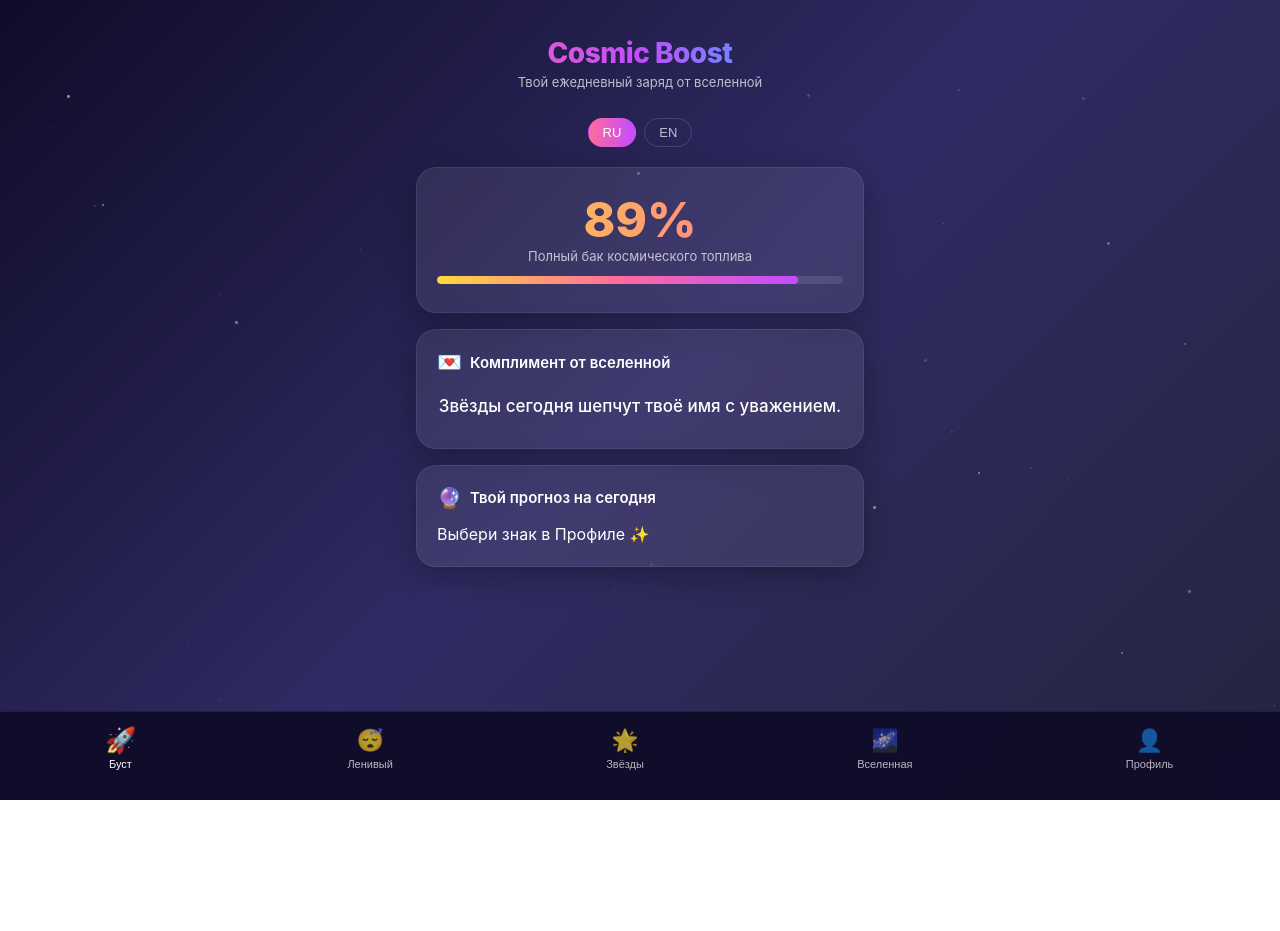
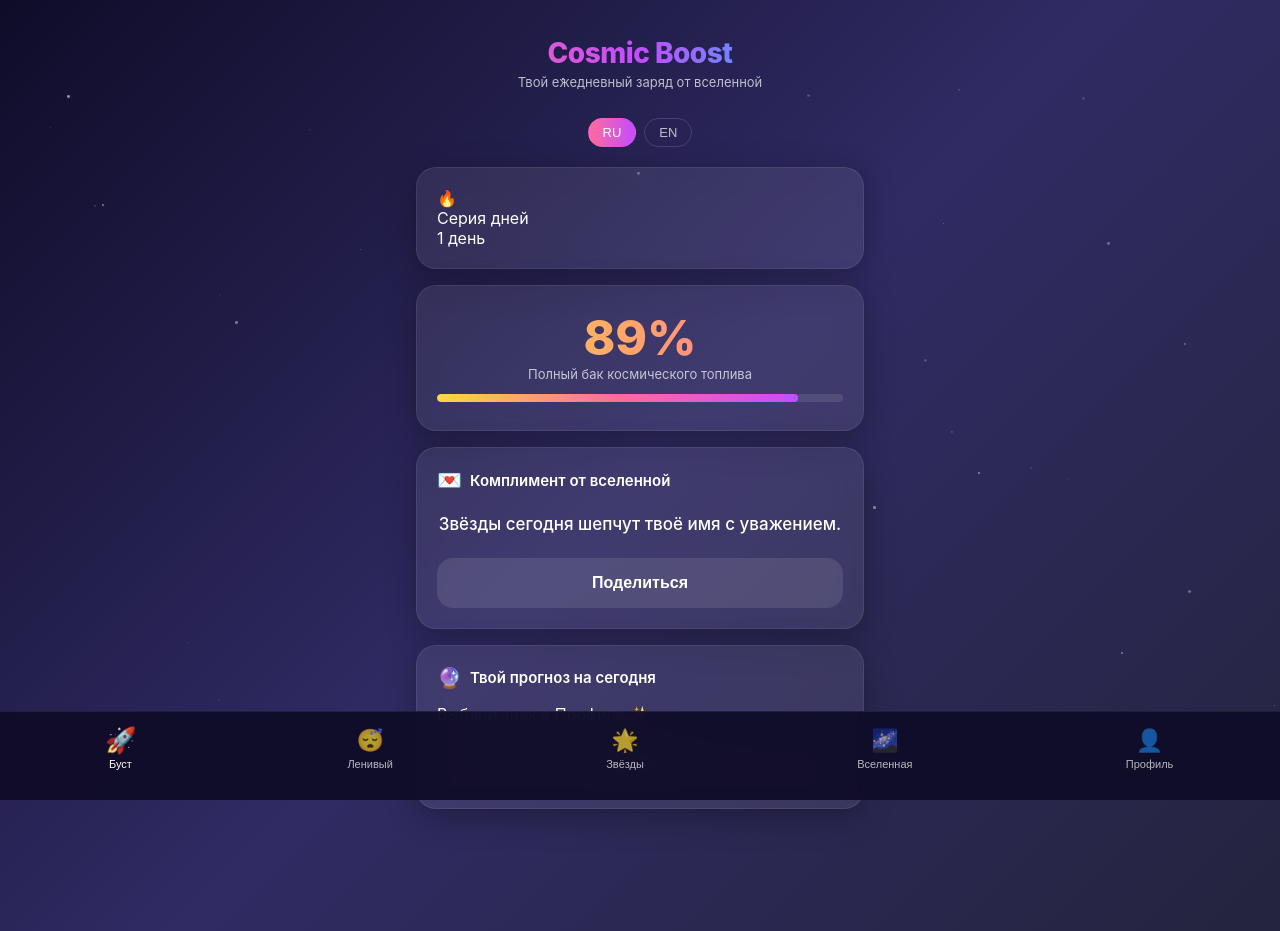
Before and after one commit to collins230791-ai/cosmic-boost, a plain HTML site: page index.html in a window 1280 px wide. Before the commit the page ends 800 px from the top, so only its background shows below. Drawn offline with Linux system fonts and the light colour scheme; no server answers.

Commit message:
Update index.html

```diff
--- a/index.html
+++ b/index.html
@@ -9,7 +9,6 @@
 </head>
 <body>
   <div class="stars" id="stars"></div>
-
   <div class="app">
     <div class="header">
       <div class="logo">Cosmic Boost</div>
@@ -23,6 +22,16 @@
 
     <!-- BOOST -->
     <div class="screen active" id="screen-boost">
+      <div class="card streak-card">
+        <div class="streak-row">
+          <span class="streak-fire">🔥</span>
+          <div>
+            <div class="streak-label" id="title-streak">Серия дней</div>
+            <div class="streak-value" id="streak-value">1 день</div>
+          </div>
+        </div>
+      </div>
+
       <div class="card">
         <div class="energy-box">
           <div class="energy-value" id="energy-value">—</div>
@@ -34,11 +43,13 @@
       <div class="card">
         <div class="card-title"><span class="emoji">💌</span> <span id="title-compliment">Комплимент от вселенной</span></div>
         <div class="compliment-text" id="compliment-text">Загрузка...</div>
+        <button class="btn btn-secondary mt-12" onclick="shareResult(document.getElementById('compliment-text').textContent)" id="btn-share-comp">Поделиться</button>
       </div>
 
       <div class="card">
         <div class="card-title"><span class="emoji">🔮</span> <span id="title-horoscope">Твой прогноз на сегодня</span></div>
         <div class="horoscope-text" id="horoscope-text">Выбери знак в Профиле ✨</div>
+        <button class="btn btn-secondary mt-12" onclick="shareResult(document.getElementById('horoscope-text').textContent)">Поделиться</button>
       </div>
     </div>
 
@@ -48,6 +59,7 @@
         <div class="card-title"><span class="emoji">😴</span> <span id="title-lazy">Гороскоп для ленивых</span></div>
         <div class="lazy-text" id="lazy-text">Нажми кнопку</div>
         <button class="btn btn-primary mt-16" id="btn-lazy" onclick="getLazy()">Получить разрешение</button>
+        <button class="btn btn-secondary mt-10 hidden" id="lazy-share" onclick="shareResult(document.getElementById('lazy-text').textContent)">Поделиться</button>
       </div>
     </div>
 
@@ -60,7 +72,7 @@
       </div>
     </div>
 
-    <!-- UNIVERSE (AI) -->
+    <!-- UNIVERSE -->
     <div class="screen" id="screen-universe">
       <div class="card">
         <div class="card-title"><span class="emoji">🌌</span> <span id="title-universe">Спросить вселенную</span></div>
@@ -93,26 +105,17 @@
           <div class="card-text" id="card-text"></div>
         </div>
         <button class="btn btn-primary mt-16" id="btn-card" onclick="drawCard()">Открыть карту</button>
+        <button class="btn btn-secondary mt-10 hidden" id="card-share" onclick="shareResult(document.getElementById('card-title').textContent + ' — ' + document.getElementById('card-text').textContent)">Поделиться</button>
       </div>
     </div>
   </div>
 
   <nav class="bottom-nav">
-    <button class="nav-item active" data-screen="boost" onclick="showScreen('boost')">
-      <span class="nav-icon">🚀</span><span id="nav-boost">Буст</span>
-    </button>
-    <button class="nav-item" data-screen="lazy" onclick="showScreen('lazy')">
-      <span class="nav-icon">😴</span><span id="nav-lazy">Ленивый</span>
-    </button>
-    <button class="nav-item" data-screen="stars" onclick="showScreen('stars')">
-      <span class="nav-icon">🌟</span><span id="nav-stars">Звёзды</span>
-    </button>
-    <button class="nav-item" data-screen="universe" onclick="showScreen('universe')">
-      <span class="nav-icon">🌌</span><span id="nav-universe">Вселенная</span>
-    </button>
-    <button class="nav-item" data-screen="profile" onclick="showScreen('profile')">
-      <span class="nav-icon">👤</span><span id="nav-profile">Профиль</span>
-    </button>
+    <button class="nav-item active" data-screen="boost" onclick="showScreen('boost')"><span class="nav-icon">🚀</span><span id="nav-boost">Буст</span></button>
+    <button class="nav-item" data-screen="lazy" onclick="showScreen('lazy')"><span class="nav-icon">😴</span><span id="nav-lazy">Ленивый</span></button>
+    <button class="nav-item" data-screen="stars" onclick="showScreen('stars')"><span class="nav-icon">🌟</span><span id="nav-stars">Звёзды</span></button>
+    <button class="nav-item" data-screen="universe" onclick="showScreen('universe')"><span class="nav-icon">🌌</span><span id="nav-universe">Вселенная</span></button>
+    <button class="nav-item" data-screen="profile" onclick="showScreen('profile')"><span class="nav-icon">👤</span><span id="nav-profile">Профиль</span></button>
   </nav>
 
   <div class="overlay" id="result-overlay" onclick="closeModal(event)">
```
